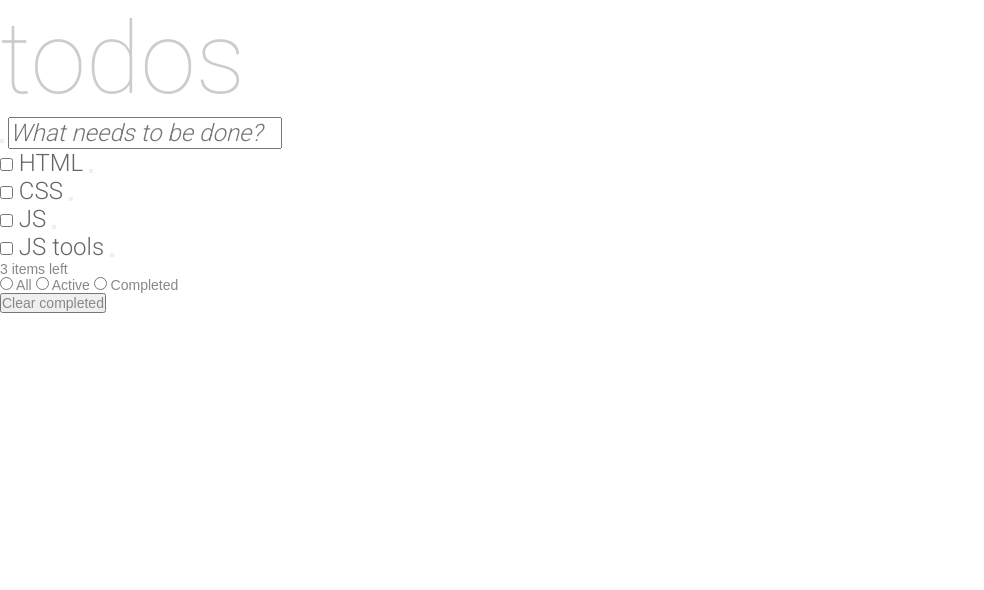
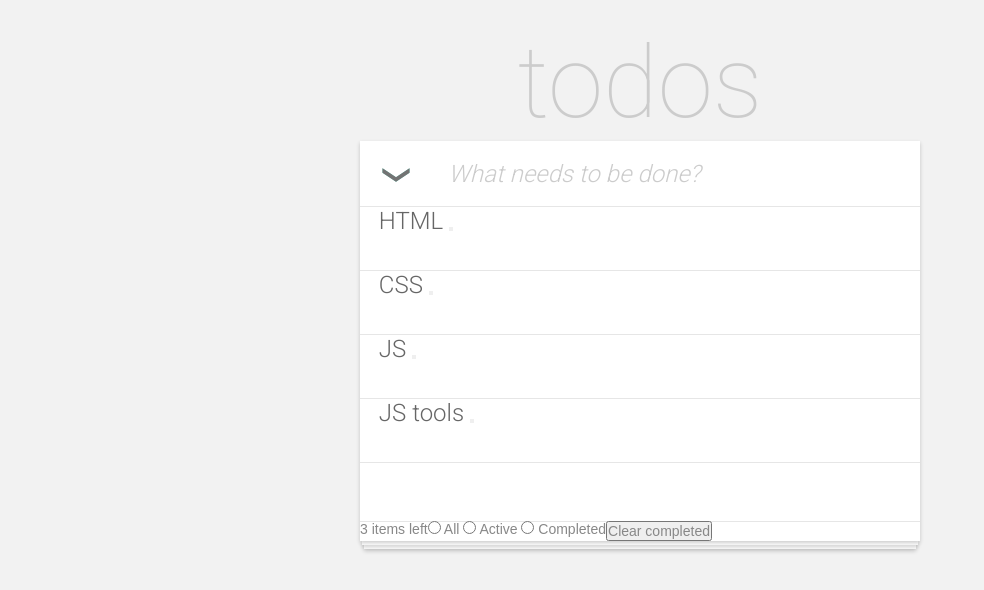
Before and after one commit to ok-technopolis-autumn-2022/Denis_Strizhkin, a plain HTML site: page index.html in a window 1280 px wide. Shown: the whole page, without its empty margins (0-984 px from the left). Drawn offline with Linux system fonts and the light colour scheme.

Commit message:
Layout styling.

```diff
--- a/styles/main.css
+++ b/styles/main.css
@@ -5,26 +5,84 @@
 }
 
 :root {
-    --clr-bg: rgba(0, 0, 0, 0.0001);
+    --clr-bg: #F2F2F2;
     --clr-white: #ffffff;
     --clr-dark1: #666666;
     --clr-dark2: #888888;
     --clr-dark3: #CCCCCC;
+    --clr-select: #FAFAFA;
+
+}
+
+body {
+    background: var(--clr-bg);
+    height: 100vh;
+    display: flex;
+    justify-content: center;
 }
 
 .todo-app {
-    background: var(--clr-bg);
+    padding-top: 1.5em;
+    width: 100%;
     color: var(--clr-dark1);
+    display: flex;
+    flex-direction: column;
+}
+
+.todo-app__frame {
+    background: var(--clr-white);
+    flex-grow: 1;
+}
+
+.frame__top {
+    display: flex;
+    align-items: center;
+    padding-inline: 0.5em;
+}
+
+.top__input {
+    flex-grow: 1;
+    padding: 0.5em;
+    border: none;
+    overflow: hidden;
+}
+
+.top__dropdown {
+    width: 55px;
+    height: 55px;
+    display: flex;
+    align-items: center;
+    justify-content: center;
+    background: var(--clr-white);
+    border: none;
+    margin-right: 1em;
+    flex-shrink: 0;
+}
+
+.top__dropdown:hover, .top__input:hover, .todo-item:hover {
+    background: var(--clr-select);
+}
+
+.icon--arrow-down {
+    background-image: url('/assets/dropdown.svg');
+    display: block;
+    width: 32px;
+    height: 32px;
+    background-repeat: no-repeat;
+    background-size: contain;
+    background-position-y: 8px;
 }
 
 .header__title {
     color: var(--clr-dark3);
     font: normal 100 6.25rem 'Roboto', sans-serif;
+    text-align: center;
 }
 
-.top__input {
+.top__input, .top__input::placeholder {
     color: var(--clr-dark3);
     font: italic 300 1.5rem 'Roboto', sans-serif;
+    text-overflow: ellipsis;
 }
 
 .todo-item {
@@ -36,3 +94,76 @@
     color: var(--clr-dark2);
     font: normal 300 0.875rem 'Robot', sans-serif;
 }
+
+.frame__top, .todo-item {
+    box-shadow: inset 0 -1px 0 #E6E6E6;
+}
+
+.frame__top {
+    height: 66px;
+}
+
+.todo-item {
+    height: 64px;
+}
+
+.frame__container {
+    display: flex;
+    flex-direction: column;
+    height: 100%;
+}
+
+.frame__bottom {
+    box-shadow: inset 0px 1px 0px #E6E6E6;
+    display: flex;
+    margin-top: auto;
+}
+
+.todos__list {
+    list-style-type: none;
+}
+
+.todo-item__checkbox {
+    opacity: 0;
+}
+
+.todo-item__checkbox::before {
+    content: '';
+    position: absolute;
+    height: 20px;
+    width: 20px;
+    border: 3px solid black;
+    display: inline-block;
+}
+
+@media (min-width: 560px) {
+    .todo-app {
+        width: 560px;
+    }
+
+    .todo-app__frame {
+        height: 400px;
+        flex-grow: 0;
+        position: relative;
+    }
+
+    .todo-app__frame::before {
+        inset: 400px 2px -4px 2px;
+        z-index: -1;
+    }
+
+    .todo-app__frame::after {
+        inset: 400px 4px -8px 4px;
+        z-index: -2;
+    }
+
+    .todo-app__frame::before, .todo-app__frame::after {
+        position: absolute;
+        content: ' ';
+        background: var(--clr-white);
+    }
+
+    .todo-app__frame, .todo-app__frame::before, .todo-app__frame::after {
+        box-shadow: 0 2px 4px rgba(0, 0, 0, 0.2);
+    }
+}
```
Also changed, not shown: assets/dropdown.svg (added).
